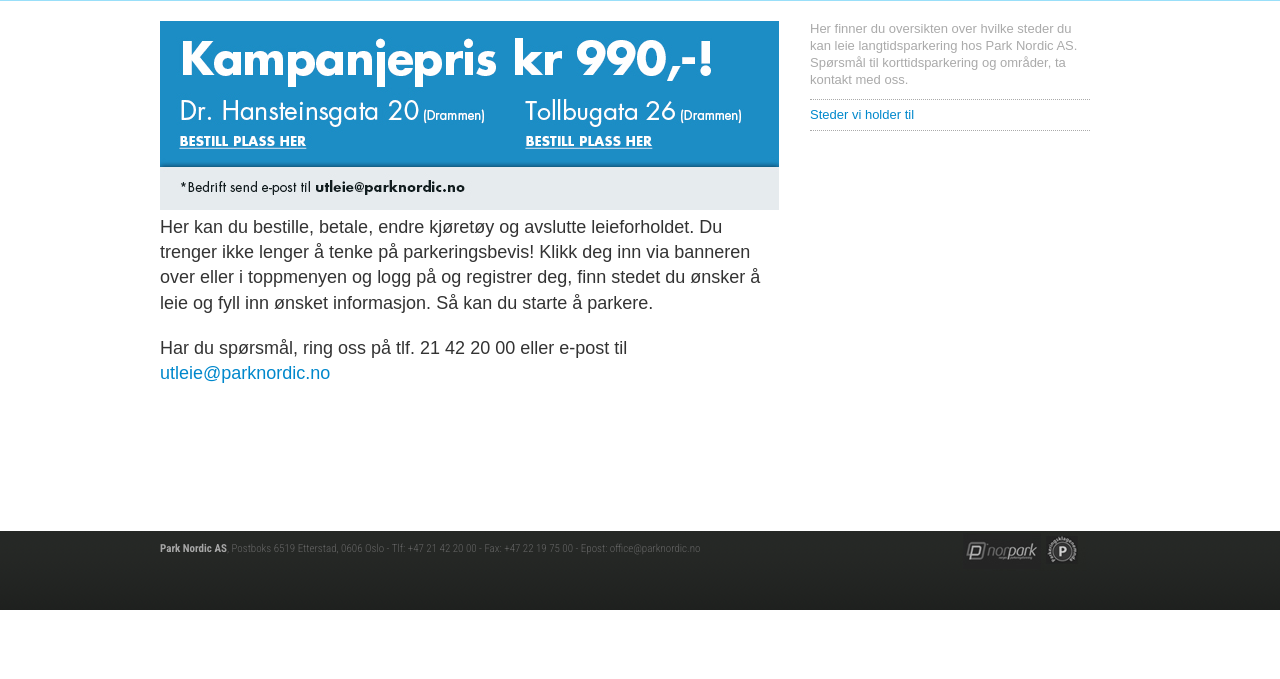
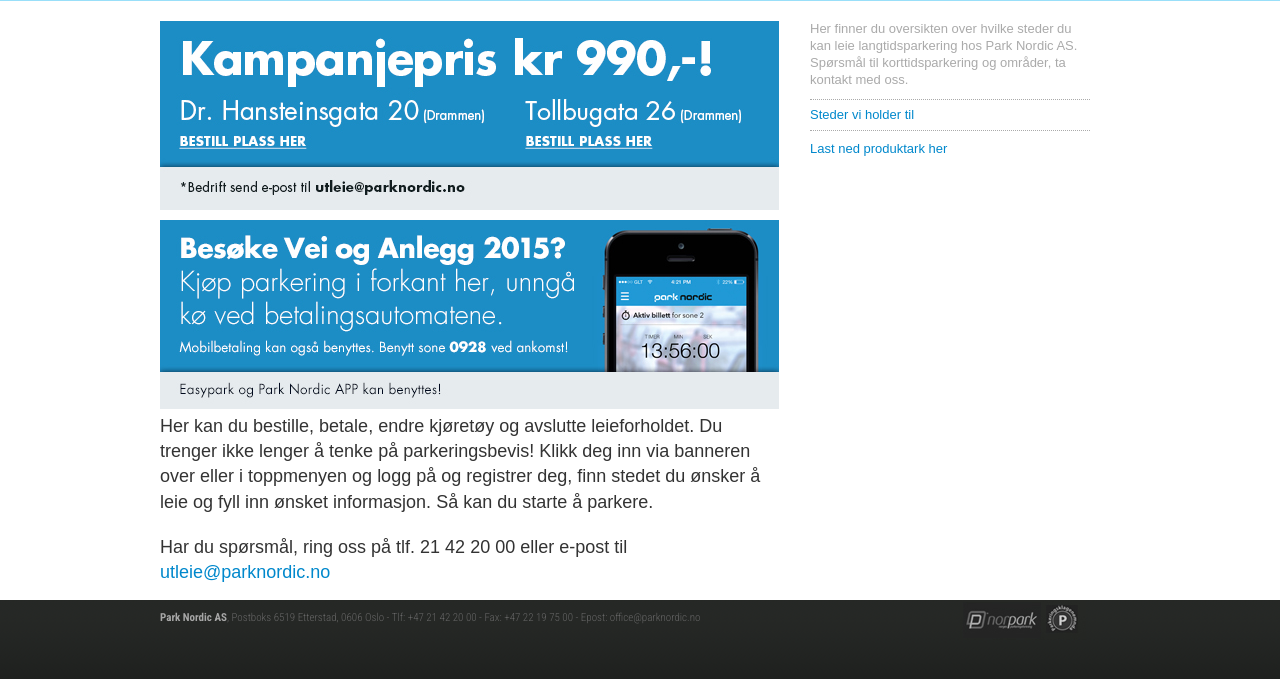
Before and after one commit to icodeforyou/parknordic.no, a PHP site: page / in a window 1280 px wide. Shown: the part 351-1030 px from the top of the page. Before the commit the page ends 961 px from the top, so only its background shows below. Run offline with PHP 8.4, Linux system fonts and the light colour scheme; data that the repository does not hold is empty; some libraries are stand-ins or nearby versions.

Commit message:
Mer ändringar

```diff
--- a/_content/cnt_home.php
+++ b/_content/cnt_home.php
@@ -15,6 +15,8 @@
         <area shape="rect" coords="17,113,149,132" href="https://parknordic-permit.giantleap.no/embedded-user-shop.html#/shop/pre-selected-product/eef13fab-02cb-40cc-975f-b4838d7e94c0" alt="Dr. Hansteinsgt. 20">
         <area shape="rect" coords="363,112,497,127" href="https://parknordic-permit.giantleap.no/embedded-user-shop.html#/shop/pre-selected-product/0a000f01-dbb5-413c-be6d-8da4203ddc9d" alt="Tollbugt.  26">
       </map>
+      <a href="https://parknordic-permit.giantleap.no/embedded-user-shop.html#/shop/pre-selected-product/0e4a7cf8-5bb3-4b12-af3a-bda010c8663c
+      "><img src="/img/banner_nett_bygganlegg.jpg" alt="" style="margin-top:10px"></a>
       <p class="home-p-text">
         Her kan du bestille, betale, endre kjøretøy og avslutte leieforholdet. Du trenger ikke lenger å tenke på parkeringsbevis! Klikk deg inn via banneren over eller i toppmenyen og logg på og registrer deg, finn stedet du ønsker å leie og fyll inn ønsket informasjon. Så kan du starte å parkere.
       </p>
@@ -25,5 +27,8 @@
   </div>
   <div id="lots" class="span4">
     <?php $PN->getCities(); ?>
+    <p>
+      <a href="/assets/Produktark_ParkNordic_A4.pdf">Last ned produktark her</a>
+    </p>
   </div>
 </div>
```
Also changed, not shown: img/banner_nett_bygganlegg.jpg (added), 1 other file.
